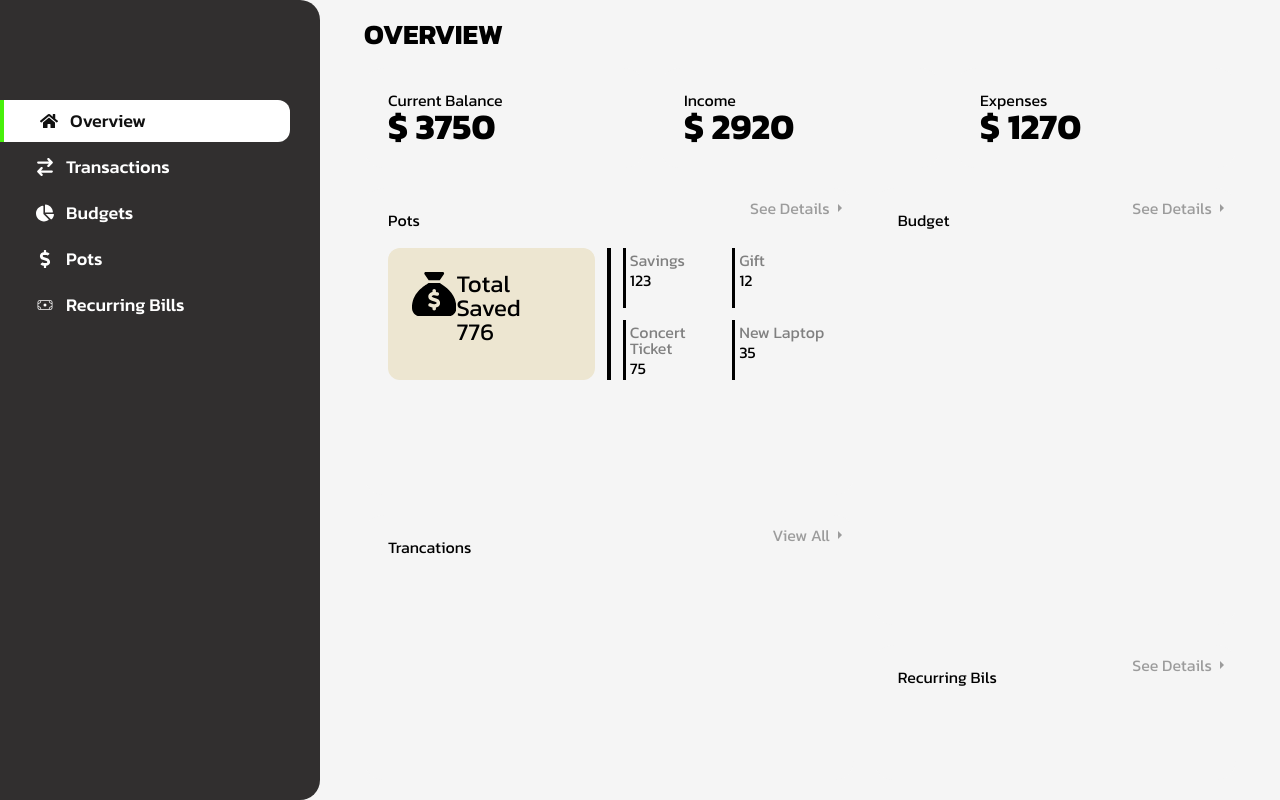
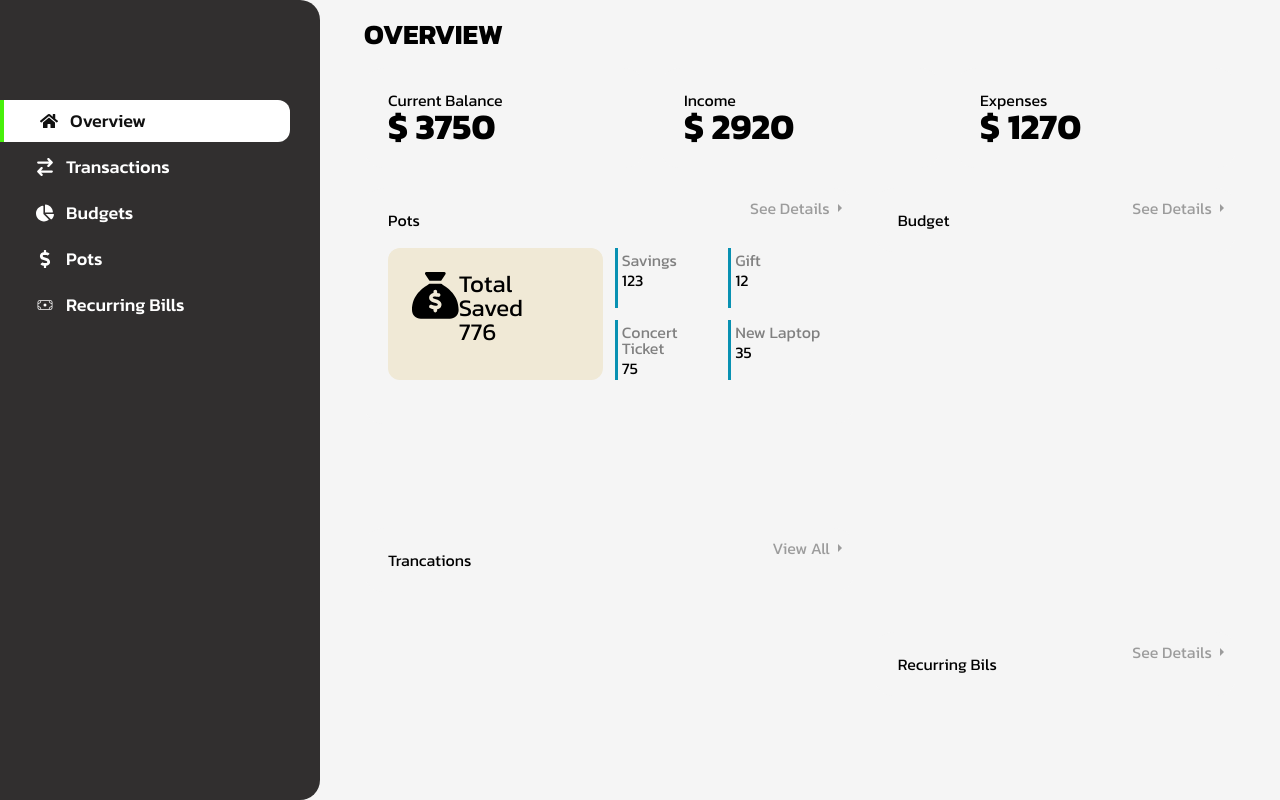
Before and after one commit to ali-sevinc/finance-manager, a React (Vite) app: page / in a window 1280 px wide. Built offline with nearby package versions, Linux system fonts and the light colour scheme.

Commit message:
css variable & pots card design

```diff
--- a/src/components/layout/Overview.module.css
+++ b/src/components/layout/Overview.module.css
@@ -17,13 +17,7 @@
   grid-template-rows: auto;
   grid-template-areas:
     "pt pt pt pt bg bg bg"
-    "pt pt pt pt bg bg bg"
-    "pt pt pt pt bg bg bg"
     "tr tr tr tr bg bg bg"
-    "tr tr tr tr bg bg bg"
-    "tr tr tr tr bg bg bg"
-    "tr tr tr tr rb rb rb"
-    "tr tr tr tr rb rb rb"
     "tr tr tr tr rb rb rb";
 }
 .pots {
@@ -49,10 +43,10 @@
 
 .pot {
   display: grid;
-  grid-template-columns: 1fr 4px 1fr;
+  grid-template-columns: 1fr 1fr;
   align-items: center;
-  justify-content: center;
-  height: 100%;
+  justify-content: space-around;
+  min-height: 100%;
   width: 100%;
   padding: 20px 0;
   gap: 12px;
@@ -60,16 +54,13 @@
 
 .total {
   display: flex;
-  background-color: rgb(237, 230, 209);
+  background-color: var(--bone-300);
   height: 100%;
   width: 100%;
   padding: 24px;
   border-radius: 12px;
 }
-.divider {
-  background-color: black;
-  height: 100%;
-}
+
 .total span {
   font-size: 48px;
 }
@@ -86,7 +77,7 @@
   display: flex;
   flex-direction: column;
   gap: 4px;
-  border-left: 3px solid black;
+  border-left: 3px solid var(--cyan);
   height: 100%;
   padding: 4px;
 }
--- a/src/components/layout/Overview.tsx
+++ b/src/components/layout/Overview.tsx
@@ -50,7 +50,6 @@ export default function Overview({ data }: PropsType) {
                     <p>{data.data.pots[0].total_saved}</p>
                   </div>
                 </div>
-                <div className={styles.divider} />
                 <div className={styles.otherPots}>
                   <div>
                     <h4>Savings</h4>
--- a/src/components/ui/Card.module.css
+++ b/src/components/ui/Card.module.css
@@ -3,7 +3,6 @@
   border-radius: 20px;
   position: relative;
   padding: 24px;
-  height: 100%;
   width: 100%;
 }
 .link {
--- a/src/index.css
+++ b/src/index.css
@@ -11,6 +11,15 @@
   text-rendering: optimizeLegibility;
   -webkit-font-smoothing: antialiased;
   -moz-osx-font-smoothing: grayscale;
+
+  --zinc-300: #d4d4d8;
+  --zinc-400: #a1a1aa;
+  --zinc-700: #3f3f46;
+  --zinc-900: #18181b;
+
+  --cyan: #0891b2;
+  --bone-300: #f0e9d6;
+  --bone-500: #d8d3c5;
 }
 
 body,
```
